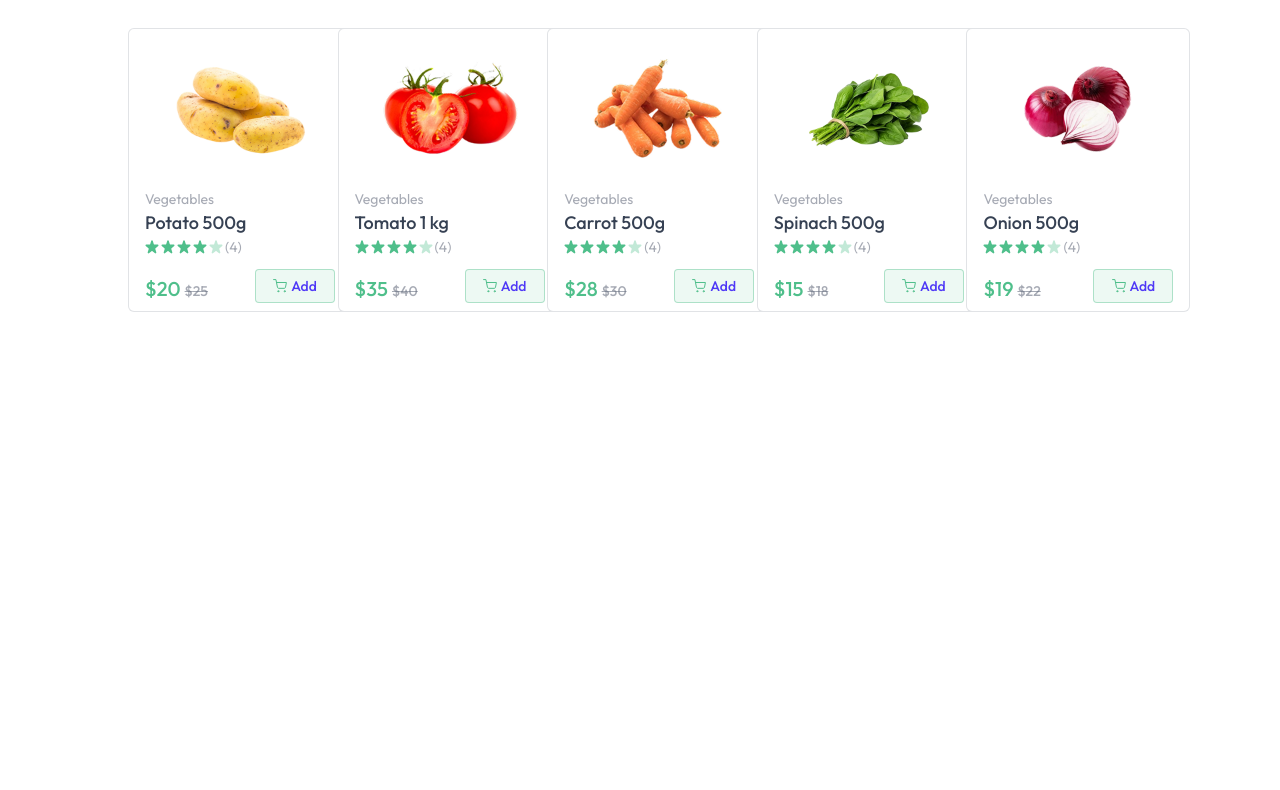
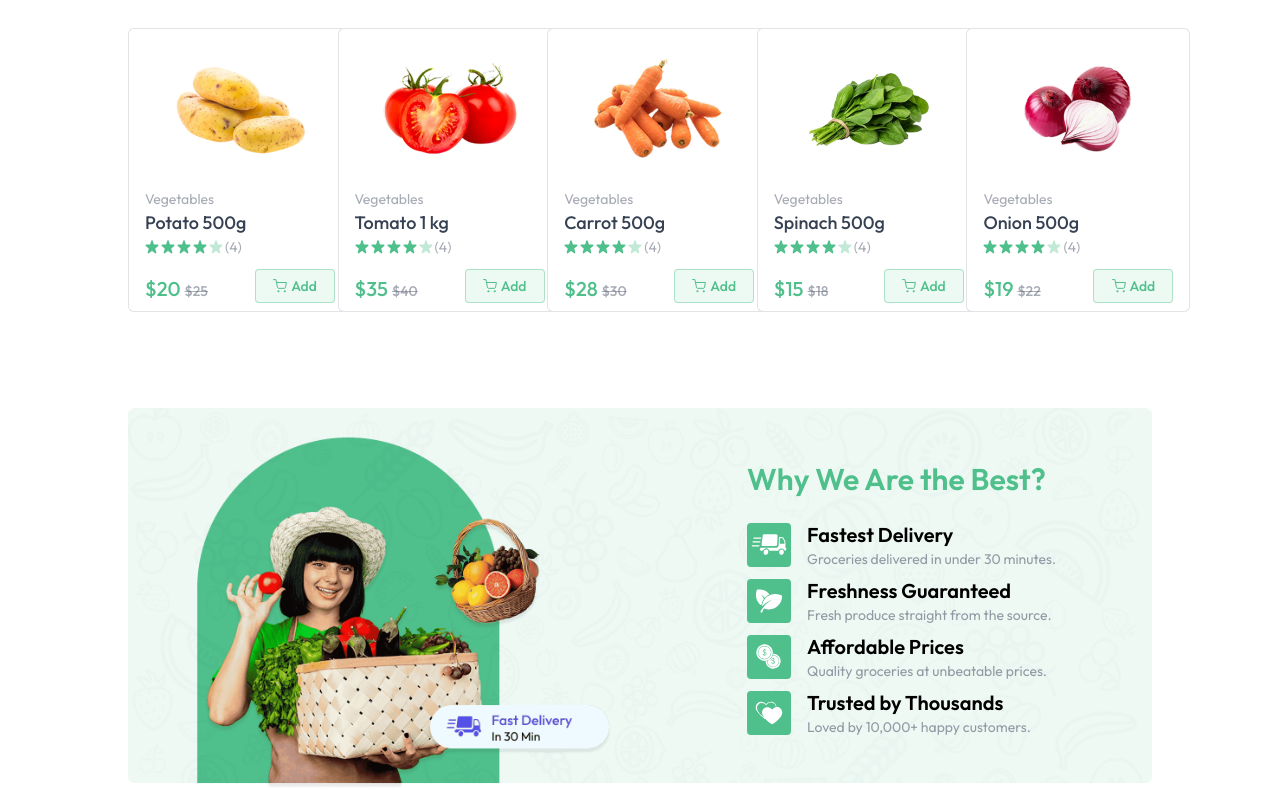
Before and after one commit to karemsaeed20020/MERN-Green-Cart-App, a React (Vite) app in the folder client/: page / in a window 1280 px wide. Shown: the part 900-1690 px from the top of the page. Before the commit the page ends 1212 px from the top, so only its background shows below. Built offline with nearby package versions, Linux system fonts and the light colour scheme.

Commit message:
Create A bottom Banner of Home Page

```diff
--- /dev/null
+++ b/client/src/components/BottomBanner.jsx
@@ -0,0 +1,28 @@
+import React from 'react'
+import { assets, features } from '../assets/assets'
+
+const BottomBanner = () => {
+  return (
+    <div className='relative mt-24'>
+        <img src={assets.bottom_banner_image} alt="banner" className='w-full hidden md:block' />
+        <img src={assets.bottom_banner_image_sm} alt="banner" className='w-full md:hidden' />
+
+        <div className='absolute inset-0 flex flex-col items-center md:items-end md:justify-center pt-16 md:pt-0 md:pr-24'>
+            <div>
+                <h1 className='text-2xl md:text-3xl font-semibold text-primary mb-6'>Why We Are the Best?</h1>
+                {features.map((feature, index) => (
+                    <div key={index} className='flex items-center gap-4 mt-2'>
+                        <img src={feature.icon} alt={feature.title} className='md:w-11 w-9' />
+                        <div>
+                            <h3 className='text-lg md:text-xl font-semibold'>{feature.title}</h3>
+                            <p className='text-gray-500/70 text-xs sm:text-sm'>{feature.description}</p>
+                        </div>
+                    </div>
+                ))}
+            </div>
+        </div>
+    </div>
+  )
+}
+
+export default BottomBanner
--- a/client/src/components/ProductCard.jsx
+++ b/client/src/components/ProductCard.jsx
@@ -53,7 +53,7 @@
           <div onClick={(e) => e.stopPropagation()} className="text-primary">
             {quantityInCart === 0 ? (
               <button
-                className="flex items-center justify-center cursor-pointer gap-1 bg-primary/10 border border-primary/40 md:w-[80px] w-[64px] h-[34px] rounded text-indigo-600 font-medium"
+                className="flex items-center justify-center cursor-pointer gap-1 bg-primary/10 border border-primary/40 md:w-[80px] w-[64px] h-[34px] rounded text-primary font-medium"
                 onClick={() => addToCart(product._id)}
               >
                 <img src={assets.cart_icon} alt="cart_icon" />
--- a/client/src/pages/Home.jsx
+++ b/client/src/pages/Home.jsx
@@ -2,6 +2,7 @@
 import MainBanner from '../components/MainBanner'
 import Categories from '../components/Categories'
 import BestSeller from '../components/BestSeller'
+import BottomBanner from '../components/BottomBanner'
 
 const Home = () => {
   return (
@@ -9,6 +10,7 @@
       <MainBanner />
       <Categories />
       <BestSeller />
+      <BottomBanner />
     </div>
   )
 }
```
